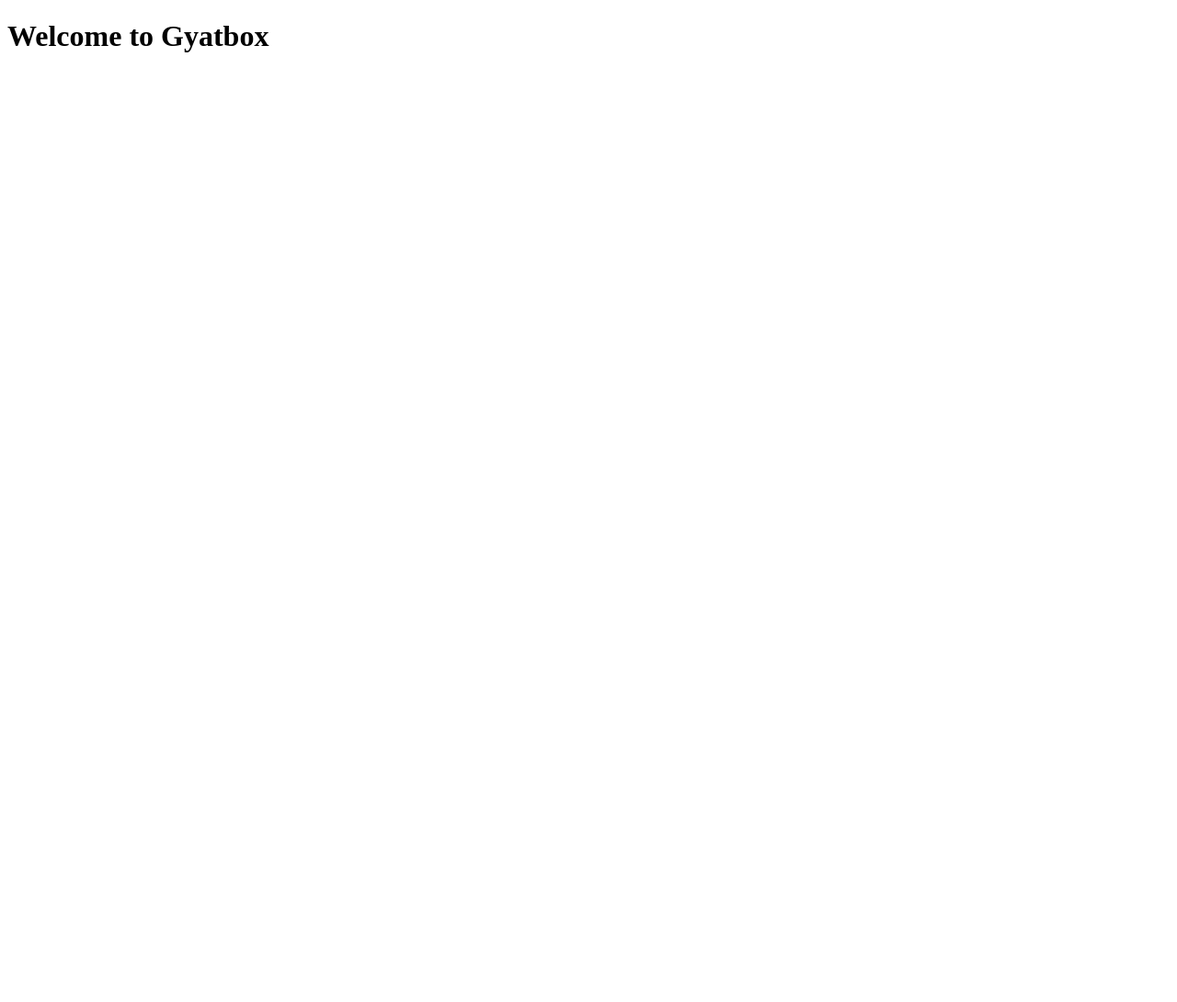
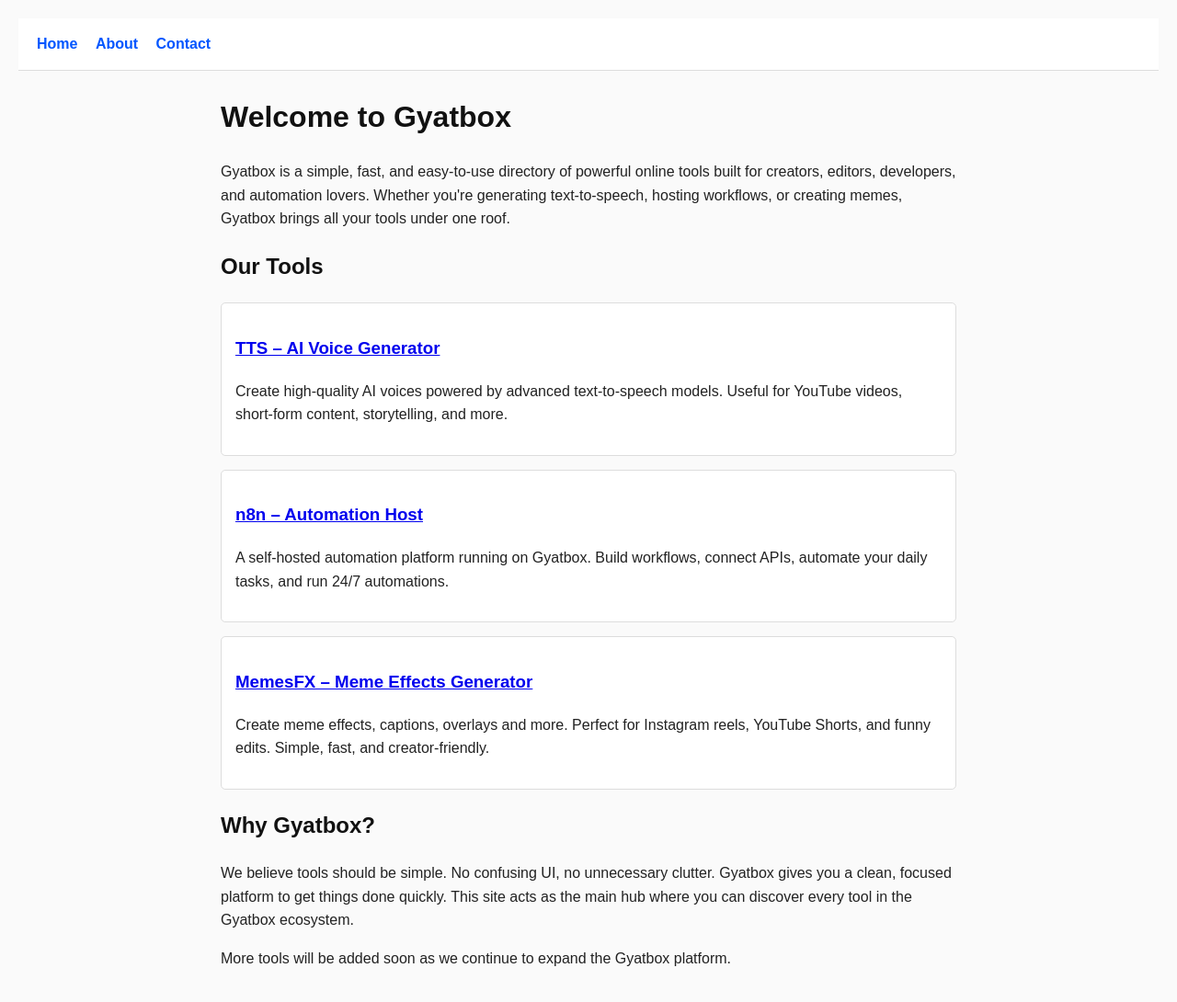
Before and after one commit to electroo69/gyatbox-base, a website: page index.html in a window 1280 px wide. Shown: the whole page at 92% size. Before the commit the page ends 800 px from the top, so only its background shows below. Drawn offline with Linux system fonts and the light colour scheme.

Commit message:
Update index.html

```diff
--- a/index.html
+++ b/index.html
@@ -4,10 +4,100 @@
   <meta charset="UTF-8" />
   <meta name="viewport" content="width=device-width, initial-scale=1.0" />
   <meta name="google-adsense-account" content="ca-pub-3237855763291333">
-    <title>Gyatbox</title>
+  <title>Gyatbox – Toolbox for Creators</title>
+  <style>
+    body {
+      font-family: Arial, sans-serif;
+      margin: 0;
+      padding: 20px;
+      background: #fafafa;
+      color: #222;
+      line-height: 1.6;
+    }
+    header {
+      background: #fff;
+      padding: 15px 20px;
+      margin-bottom: 25px;
+      border-bottom: 1px solid #ddd;
+    }
+    nav a {
+      margin-right: 15px;
+      text-decoration: none;
+      color: #0056ff;
+      font-weight: bold;
+    }
+    .container {
+      max-width: 800px;
+      margin: 0 auto;
+    }
+    .tool-box {
+      background: #fff;
+      border: 1px solid #ddd;
+      padding: 15px;
+      margin-bottom: 15px;
+      border-radius: 5px;
+    }
+    h1, h2 {
+      color: #111;
+    }
+  </style>
 </head>
+<body>
 
-  <body>
+<header>
+  <nav>
+    <a href="/">Home</a>
+    <a href="/about.html">About</a>
+    <a href="/contact.html">Contact</a>
+  </nav>
+</header>
+
+<div class="container">
   <h1>Welcome to Gyatbox</h1>
+  <p>
+    Gyatbox is a simple, fast, and easy-to-use directory of powerful online tools
+    built for creators, editors, developers, and automation lovers. Whether you're
+    generating text-to-speech, hosting workflows, or creating memes, Gyatbox brings
+    all your tools under one roof.
+  </p>
+
+  <h2>Our Tools</h2>
+
+  <div class="tool-box">
+    <h3><a href="https://tts.gyatbox.space">TTS – AI Voice Generator</a></h3>
+    <p>
+      Create high-quality AI voices powered by advanced text-to-speech models.
+      Useful for YouTube videos, short-form content, storytelling, and more.
+    </p>
+  </div>
+
+  <div class="tool-box">
+    <h3><a href="https://n8n.gyatbox.space">n8n – Automation Host</a></h3>
+    <p>
+      A self-hosted automation platform running on Gyatbox.
+      Build workflows, connect APIs, automate your daily tasks, and run 24/7 automations.
+    </p>
+  </div>
+
+  <div class="tool-box">
+    <h3><a href="https://memesfx.gyatbox.space">MemesFX – Meme Effects Generator</a></h3>
+    <p>
+      Create meme effects, captions, overlays and more. Perfect for Instagram reels,
+      YouTube Shorts, and funny edits. Simple, fast, and creator-friendly.
+    </p>
+  </div>
+
+  <h2>Why Gyatbox?</h2>
+  <p>
+    We believe tools should be simple. No confusing UI, no unnecessary clutter.
+    Gyatbox gives you a clean, focused platform to get things done quickly.
+    This site acts as the main hub where you can discover every tool in the Gyatbox ecosystem.
+  </p>
+
+  <p>
+    More tools will be added soon as we continue to expand the Gyatbox platform.
+  </p>
+</div>
+
 </body>
 </html>
```
Lines whose indentation alone changed are shown as unchanged.
